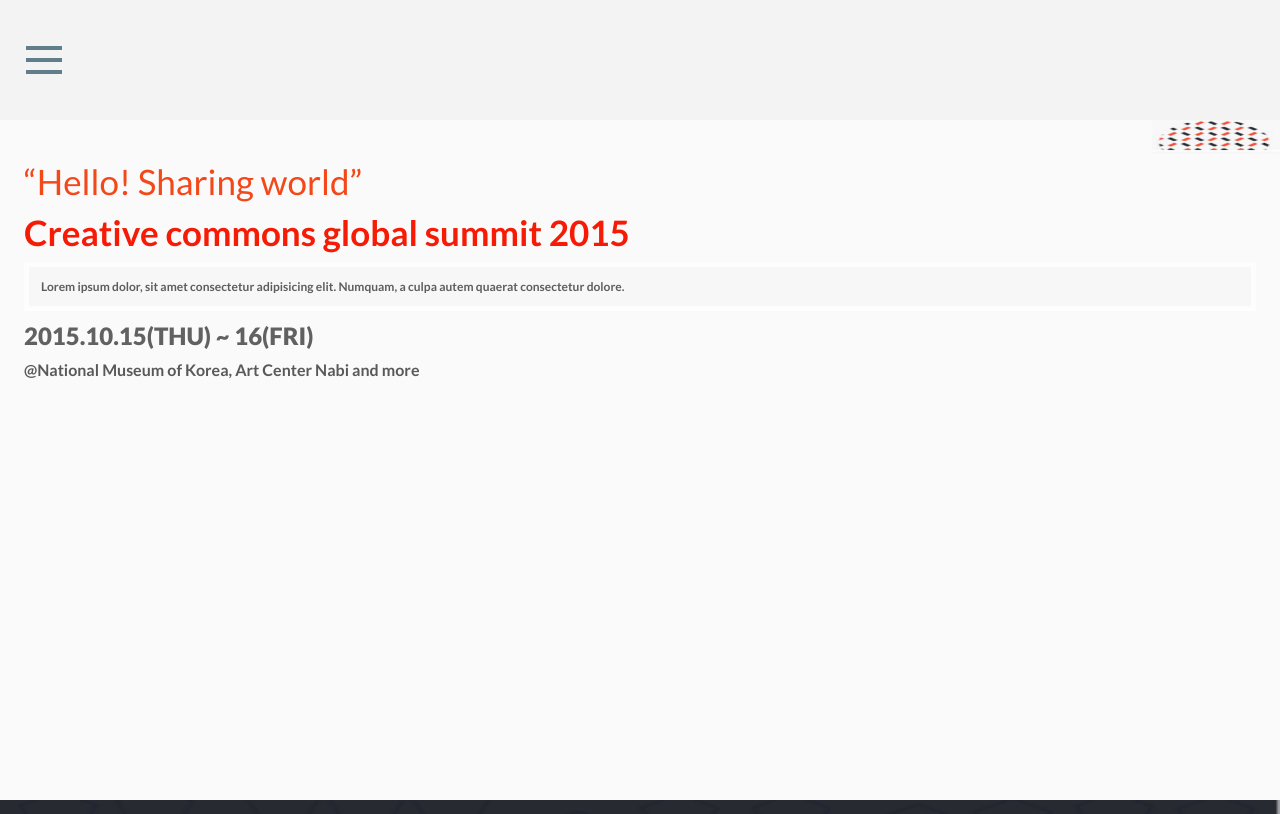
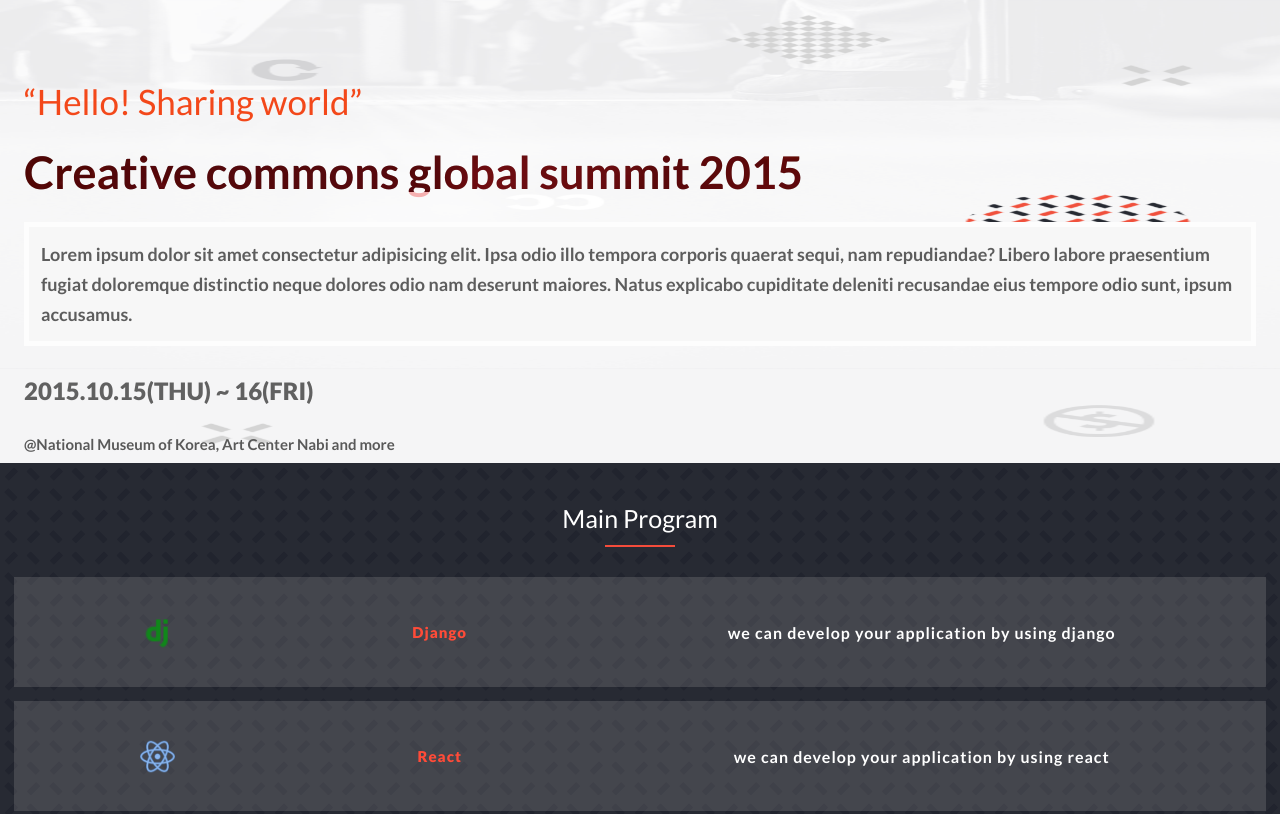
Before and after one commit to byiringiroscar/capstone_microverse_one.github.io, a website: page index.html in a window 1280 px wide. Shown: the top 814 px of the page. Drawn offline with Linux system fonts and the light colour scheme.

Commit message:
fix font and responsiveness on mobile

```diff
--- a/css/style.css
+++ b/css/style.css
@@ -1,4 +1,5 @@
 @import url('https://fonts.googleapis.com/css2?family=Lato:wght@300;400;700;900&display=swap');
+
 * {
   padding: 0;
   margin: 0;
@@ -13,76 +14,82 @@
   list-style: none;
 }
 
-.wrapper{
+.wrapper {
   width: 100vw;
-  height: 100vh;
+  background-image: url('../images/mobilebg.png');
+  background-repeat: no-repeat;
+  background-size: 100% 100%;
 }
-header{
+
+header {
   height: 15%;
   width: 100%;
-  background-color: #F3F3F3;
   display: flex;
   align-items: center;
   padding-left: 20px;
 }
-.main-content{
+
+.main-content {
   height: 85%;
   width: 100%;
   padding-left: 24px;
   padding-right: 24px;
-  padding-top: 40px;
+  padding-top: 80px;
   padding-bottom: 10px;
   display: flex;
   flex-direction: column;
-  gap: 10px;
-  background-color: #FAFAFA;
-  background-image: url('../images/Capture.PNG');
-  background-repeat: no-repeat;
-  background-position: top right;
-  background-size: 10% 5%;
+  gap: 30px;
+}
 
-}
-.main-content .intro{
+.main-content .intro {
   font-family: 'Lato', sans-serif;
   font-weight: 400;
-  color: #F3481A;
+  color: #f3481a;
   font-size: 35px;
 }
-.main-content .main-into{
-  color: #F61B04;
+
+.main-content .main-into {
+  color: #f61b04;
   font-weight: 700;
   font-family: 'Lato', sans-serif;
-  font-size: 35px;
+  font-size: 45px;
   line-height: 40px;
+  background-image: url("../images/webImage.png");
+  background-size: 100%;
+  -webkit-background-clip: text;
+  -webkit-text-fill-color: #ec0e0e4f;
 }
-.main-content .description{
-    color: #5D5D5D;
+
+.main-content .description {
+  color: #5d5d5d;
   font-family: 'Lato', sans-serif;
   font-weight: 700;
-    font-size: 12px;
+  font-size: 18px;
   padding: 12px;
-    background-color: #F7F7F7;
-    border: 5px solid #FDFDFD;
+  background-color: #f7f7f7;
+  border: 5px solid #fdfdfd;
+  width: 100%;
+  line-height: 30px;
 }
-.main-content .time{
+
+.main-content .time {
   color: #616161;
   font-weight: 900;
   font-family: 'Lato', sans-serif;
   font-size: 24px;
+}
 
-}
 .main-content .copy {
   color: #595959;
   font-family: 'Lato', sans-serif;
-  font-weight: 15px;
+  font-size: 15px;
   font-weight: 700;
 }
 
-.about{
+.about {
   width: 100vw;
-  background-image: url('../images/backabout.png');
-  background-repeat: no-repeat;
-  background-size: 100% 100%;
+  background-image: url('../images/pattern_bg.png');
+  background-repeat: repeat;
   display: flex;
   align-items: center;
   flex-direction: column;
@@ -91,69 +98,74 @@
   padding-top: 40px;
   padding-bottom: 40px;
   gap: 30px;
+  background-color: #272a33;
 }
 
-
-
-.about-title{
+.about-title {
   width: 100%;
   display: flex;
   justify-content: center;
   flex-direction: column;
   align-items: center;
 }
-.about-title h3{
+
+.about-title h3 {
   color: white;
   font-family: 'Lato', sans-serif;
   font-weight: 400;
   font-size: 25px;
+}
 
-}
-.about-title hr{
+.about-title hr {
   width: 70px;
   margin-top: 12px;
-  border: 1.5px solid #F54C3B;
+  border: 1.5px solid #f54c3b;
+}
 
-
-}
-.card-container{
+.card-container {
   width: 100%;
   display: flex;
   flex-direction: column;
   gap: 14px;
 }
-.card{
+
+.card {
   width: 100%;
   height: 110px;
   display: flex;
   background: rgba(186, 182, 182, 0.2);
 }
-.card-image{
+
+.card-image {
   height: 100%;
   width: 23%;
   display: flex;
   justify-content: center;
   align-items: center;
 }
-.card-image img{
+
+.card-image img {
   height: 35px;
   width: 35px;
 }
-.card-title{
+
+.card-title {
   height: 100%;
   width: 22%;
   display: flex;
   justify-content: center;
   align-items: center;
 }
-.card-title h3{
+
+.card-title h3 {
   font-family: 'Lato', sans-serif;
   font-weight: 900;
   font-size: 15px;
-  color: #FF4B38;
+  color: #ff4b38;
   letter-spacing: 1px;
 }
-.card-detail{
+
+.card-detail {
   height: 100%;
   width: 55%;
   display: flex;
@@ -161,17 +173,30 @@
   align-items: center;
   padding: 5px;
 }
-.card-detail p{
+
+.card-detail p {
   color: white;
   font-family: 'Lato', sans-serif;
   font-weight: 700;
   letter-spacing: 1px;
 }
-.about .join{
-    background-color: #FF4F38;
+
+.about .join {
+  background-color: #ff4f38;
   color: white;
   font-family: 'Lato', sans-serif;
   font-weight: 900;
   padding: 20px 40px;
+}
 
+@media all and (min-width: 768px) {
+  #menu-logo{
+    display: none;
   }
+  header{
+    height: 20%;
+  }
+  .main-content{
+    height: 80%;
+  }
+}
--- a/index.html
+++ b/index.html
@@ -11,13 +11,13 @@
 
     <section class="wrapper">
         <header>
-            <img src="./images/menu.png" alt="">
+            <img id="menu-logo" src="./images/menu.png" alt="">
 
         </header>
         <div class="main-content">
             <q class="intro">Hello! Sharing world</q>
             <h1 class="main-into">Creative commons global summit 2015</h1>
-            <p class="description">Lorem ipsum dolor, sit amet consectetur adipisicing elit. Numquam, a culpa autem quaerat consectetur dolore.</p>
+            <p class="description">Lorem ipsum dolor sit amet consectetur adipisicing elit. Ipsa odio illo tempora corporis quaerat sequi, nam repudiandae? Libero labore praesentium fugiat doloremque distinctio neque dolores odio nam deserunt maiores. Natus explicabo cupiditate deleniti recusandae eius tempore odio sunt, ipsum accusamus.</p>
             <h3 class="time">2015.10.15(THU) ~ 16(FRI)</h3>
             <P class="copy">@National Museum of Korea, Art Center Nabi and more</P>
 
```
Also changed, not shown: images/back_title.webp (added), images/mobilebg.png (added), images/pattern_bg.png (added), images/webImage.png (added). Lines whose indentation alone changed are shown as unchanged.
